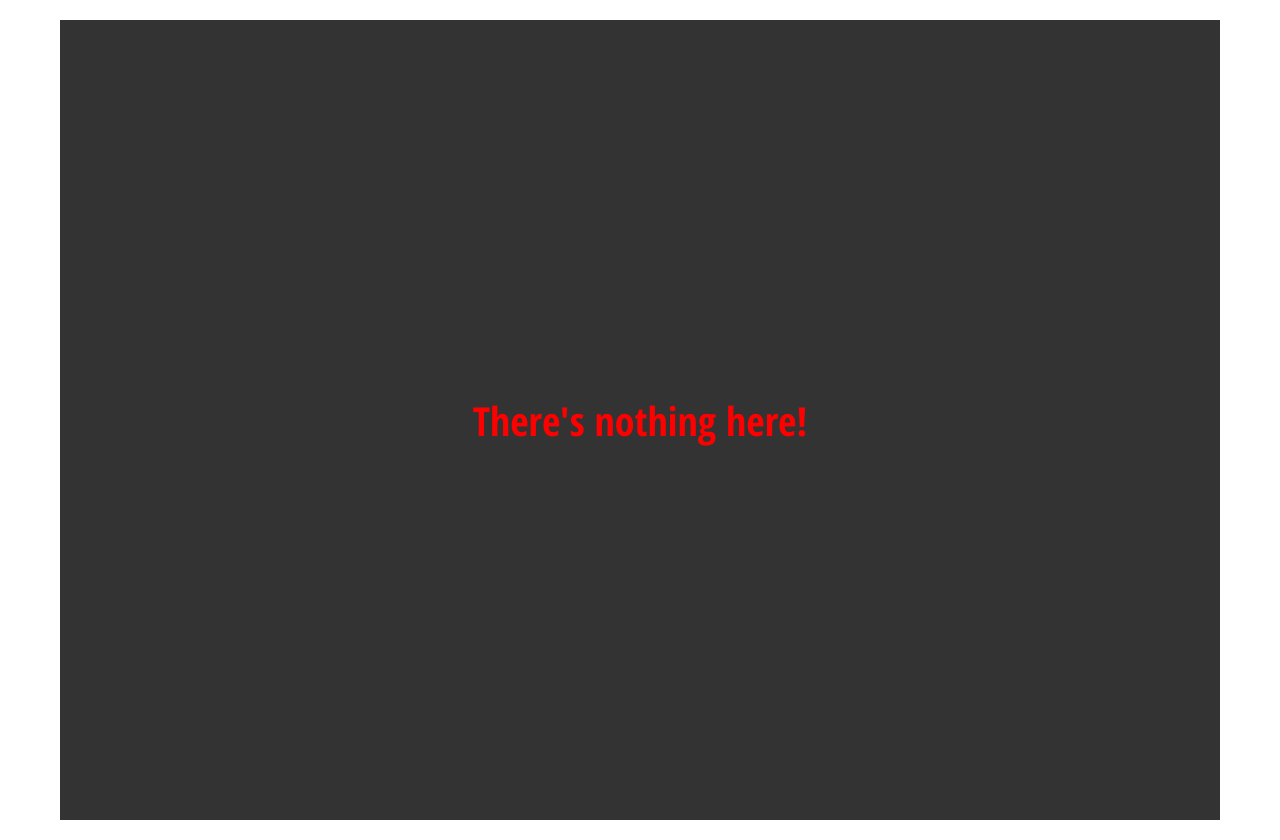
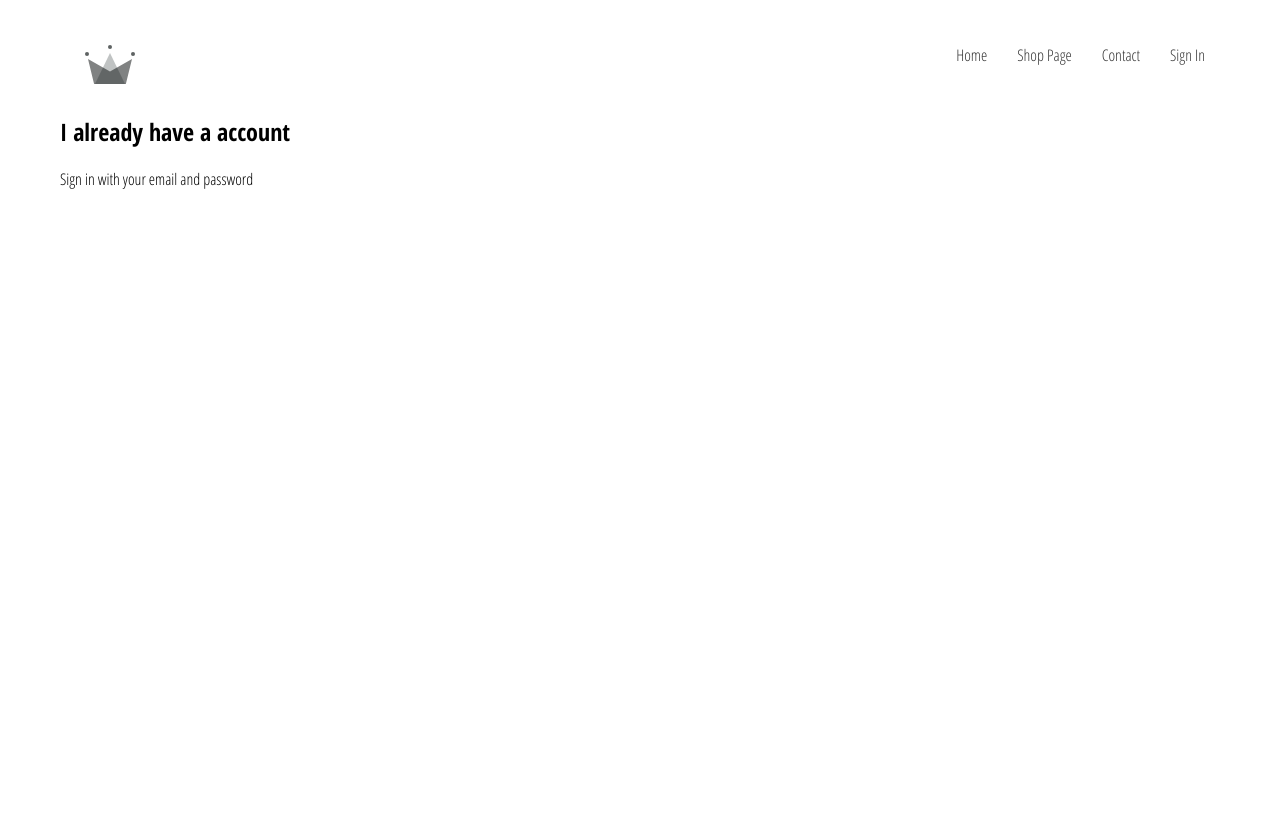
Before and after one commit to QenOo/my-app, a React (Create React App) app: page /signin in a window 1280 px wide. After the commit the page ends 800 px from the top, so only its background shows below. Built offline with nearby package versions, Linux system fonts and the light colour scheme.

Commit message:
add header and signIn and sign up component

```diff
--- a/src/App.js
+++ b/src/App.js
@@ -4,13 +4,17 @@ import './App.css';
 import HomePage from './pages/homepage/HomePage.component';
 import ShopPage from './pages/shop/shop.component';
 import Error from './pages/error/error.component';
+import Header from './components/header/header.component';
+import SignInAndSignUp from './pages/sign-in-and-sign-up/sign-in-and-sign-up.component';
 
 function App() {
     return (
         <div className="App">
+            <Header />
             <Switch>
                 <Route exact path='/' component={HomePage} />
                 <Route exact path='/shop' component={ShopPage} />
+                <Route exact path='/signin' component={SignInAndSignUp} />
                 <Route path="*" component={Error} />
             </Switch>
         </div>
--- /dev/null
+++ b/src/components/header/header.component.jsx
@@ -0,0 +1,19 @@
+import './header.styles.scss'
+
+import { Link } from 'react-router-dom'
+import {ReactComponent as MyLogo} from '../../assets/crown.svg';
+const Header = () => (
+    <div className="header">
+        <Link className="logo-container" to="/">
+            <MyLogo className="logo" />
+        </Link>
+        <div className="options">
+            <Link className="option" to="/">Home</Link>
+            <Link className="option" to="/shop">Shop Page</Link>
+            <Link className="option" to="/contact">Contact</Link>
+            <Link className="option" to="/signin">Sign In</Link>
+        </div>
+    </div>
+)
+
+export default Header;
--- /dev/null
+++ b/src/components/header/header.styles.scss
@@ -0,0 +1,25 @@
+.header {
+    height: 70px;
+    width: 100%;
+    display: flex;
+    justify-content: space-between;
+    margin-bottom: 25px;
+
+    .logo-container {
+      height: 100%;
+      width: 70px;
+      padding: 25px;
+    }
+
+    .options {
+      width: 50%;
+      height: 100%;
+      display: flex;
+      align-items: center;
+      justify-content: flex-end;
+
+      .option {
+        padding: 10px 15px;
+      }
+    }
+  }
--- /dev/null
+++ b/src/components/sign-in/sign-in.component.jsx
@@ -0,0 +1,24 @@
+import React from 'react';
+import './sign-in.styles.scss';
+
+class SignIn extends React.Component {
+    constructor(props) {
+        super(props);
+
+        this.state = {
+            email: '',
+            password: '',
+        }
+    }
+
+    render() {
+        return (
+            <div className="sign-in">
+                <h2>I already have a account</h2>
+                <span>Sign in with your email and password</span>
+            </div>
+        )
+    }
+}
+
+export default SignIn;
--- /dev/null
+++ b/src/pages/sign-in-and-sign-up/sign-in-and-sign-up.component.jsx
@@ -0,0 +1,9 @@
+import './sign-in-and-sign-up.styles.scss';
+import SignIn from '../../components/sign-in/sign-in.component';
+const SignInAndSignUp = () => (
+    <div className="sign-in-and-sign-up">
+        <SignIn />
+    </div>
+)
+
+export default SignInAndSignUp;
```
Also changed, not shown: src/assets/crown.svg (added), src/components/sign-in/sign-in.styles.scss (added), src/pages/sign-in-and-sign-up/sign-in-and-sign-up.styles.scss (added).
